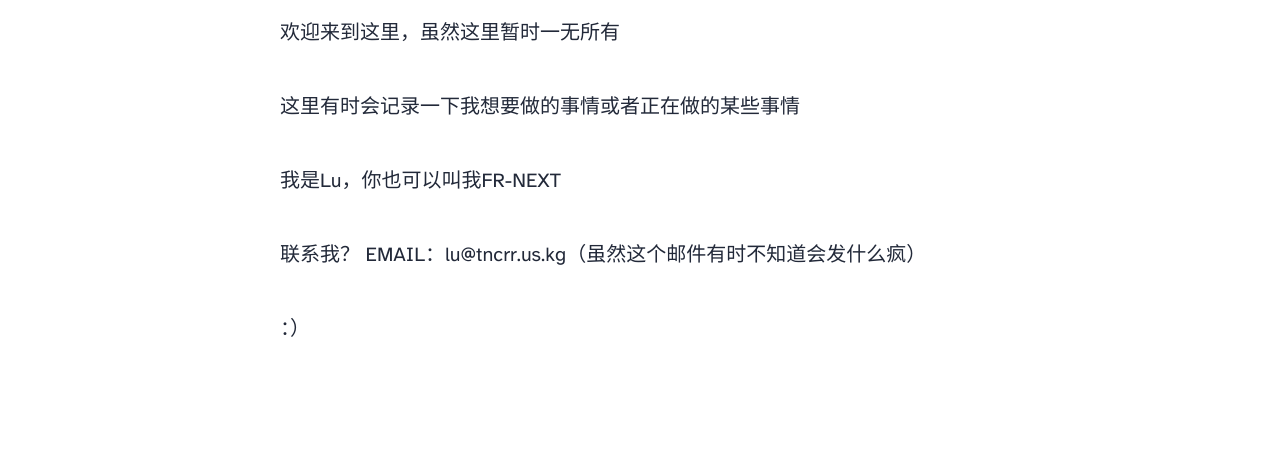
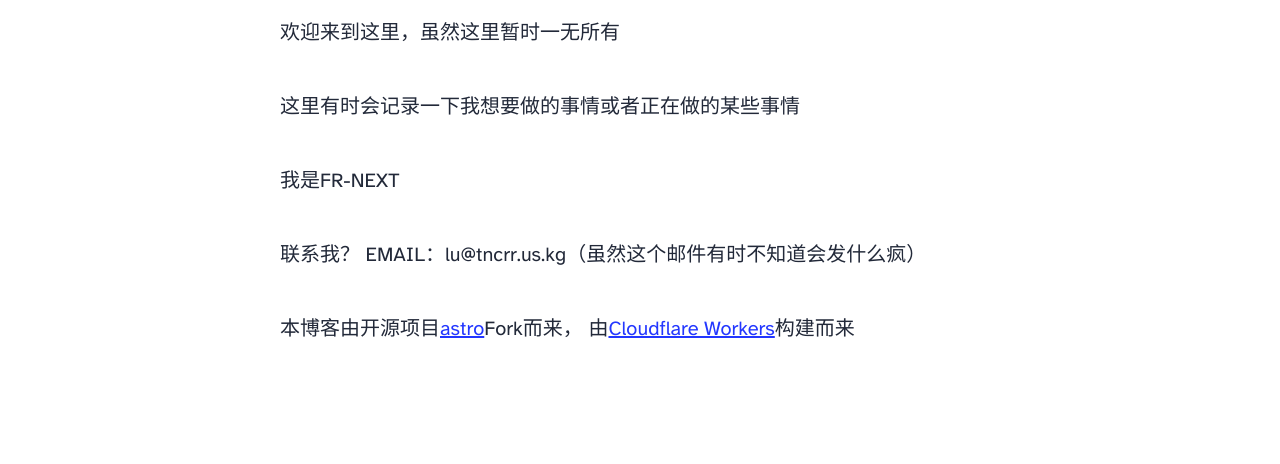
Before and after one commit to nczxe/astro-blog-lu, an Astro site: page /about in a window 1280 px wide. Shown: the part 856-1320 px from the top of the page. Built offline with nearby package versions, Linux system fonts and the light colour scheme; Astro itself is replaced by a stand-in of ours.

Commit message:
Update about.astro

```diff
--- a/src/pages/about.astro
+++ b/src/pages/about.astro
@@ -5,7 +5,7 @@
 <Layout
 	title="关于我或者关于这里"
 	description="Lorem ipsum dolor sit amet"
-	pubDate={new Date('2025/08/16')}
+	pubDate={new Date('2025/08/30')}
 	heroImage="/blog-placeholder-about.jpg"
 >
 	<p>
@@ -17,7 +17,7 @@
 	</p>
 
 	<p>
-		我是Lu，你也可以叫我FR-NEXT
+		我是FR-NEXT
 	</p>
 
 	<p>
@@ -26,6 +26,6 @@
 	</p>
 
 	<p>
-		：）
+		</a> 本博客由开源项目<a href="https://github.com/withastro/astro">astro</a>Fork而来，</a> 由<a href="dash.cloudflare.com">Cloudflare Workers</a>构建而来
 	</p>
 </Layout>
```
